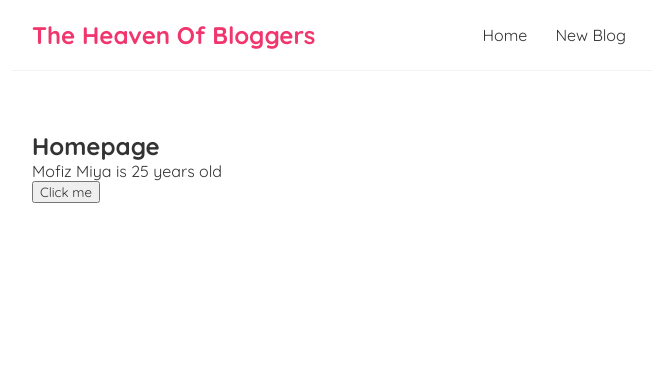
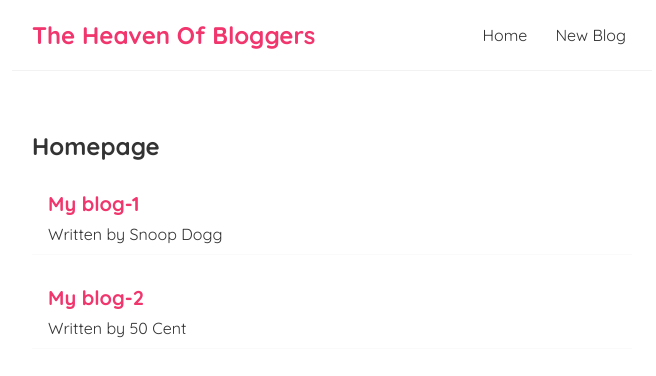
Before and after one commit to Masud034/bloggers, a React (Create React App) app: page / in a window 1280 px wide. Shown: the top 376 px of the page, without its empty margins (308-964 px from the left). Built offline with nearby package versions, Linux system fonts and the light colour scheme; the HTML template or start-up script is replaced by a standard one.

Commit message:
outputting list

```diff
--- a/src/Home.js
+++ b/src/Home.js
@@ -1,19 +1,21 @@
 import { useState } from "react";
 const Home = () => {
 
-    const [name, setName] = useState('Mofiz Miya');
-    const [age, setAge] = useState(25);
+    const [blogs, setBlogs] = useState( [
+        { id : 1, title : 'My blog-1', body : 'This is first blog body', author : 'Snoop Dogg' },
+        { id : 2, title : 'My blog-2', body : 'This is second blog body', author : '50 Cent' }
 
-    const handleClick = () => {
-        setName('Sagir Miya');
-        setAge(25);
-    }
+    ]);
 
     return (
         <div className="home">
             <h2>Homepage</h2>
-            <p>{ name } is { age } years old</p>
-            <button onClick = {handleClick}>Click me</button>
+            {blogs.map((blog) => (
+                <div className="blog-preview" key = {blog.id}>
+                    <h2> { blog.title } </h2>
+                    <p>Written by {blog.author} </p>
+                </div>
+            ))}
         </div>
      );
 }
--- a/src/index.css
+++ b/src/index.css
@@ -33,3 +33,17 @@
   margin: 40px auto;
   padding: 20px;
 }
+
+.blog-preview {
+  padding: 10px 16px;
+  margin: 20px 0;
+  border-bottom: 1px solid #fafafa;
+}
+.blog-preview:hover {
+  box-shadow: 1px 3px 5px rgba(0,0,0,0.1);
+}
+.blog-preview h2 {
+  font-size: 20px;
+  color: #f1356d;
+  margin-bottom: 8px;
+}
```
